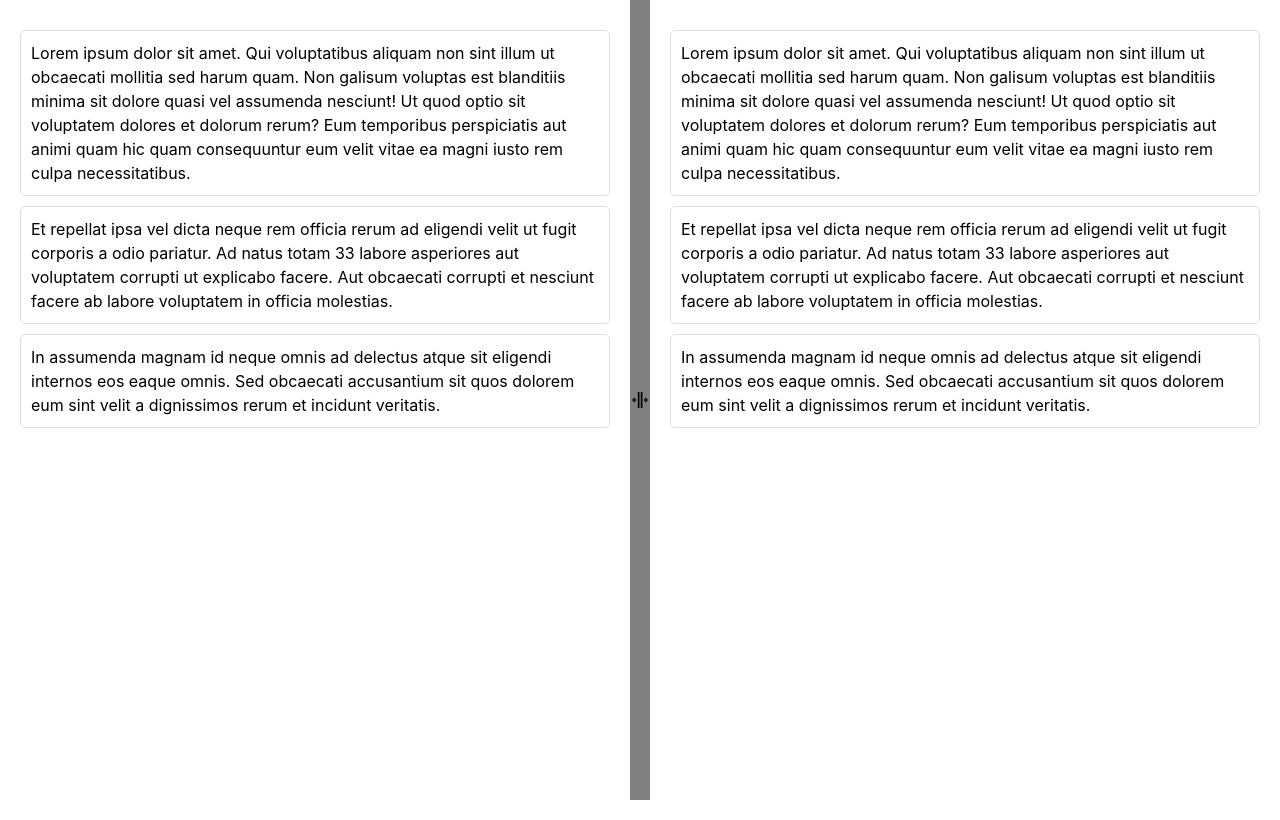
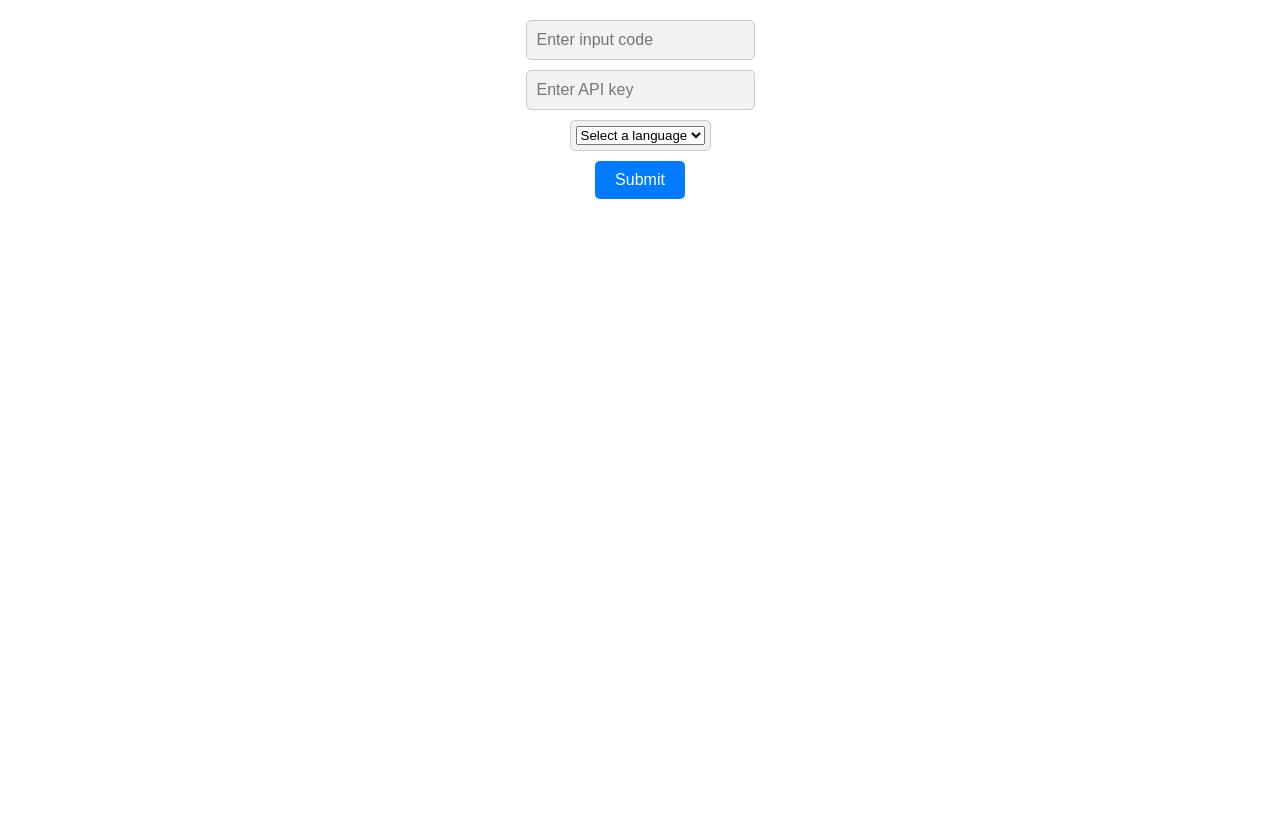
Before and after one commit to vrnprkh/HTN2023, a React (Create React App) app: page / in a window 1280 px wide. Built offline with nearby package versions, Linux system fonts and the light colour scheme.

Commit message:
visual changes

```diff
--- a/public/index.html
+++ b/public/index.html
@@ -2,14 +2,15 @@
 <html lang="en">
   <head>
     <meta charset="utf-8" />
-    <link rel="icon" href="%PUBLIC_URL%/favicon.ico" />
+    <link rel="icon" href="%PUBLIC_URL%/logo.png" />
     <meta name="viewport" content="width=device-width, initial-scale=1" />
     <meta name="theme-color" content="#000000" />
+    <title>DocUrCode</title>
     <meta
-      name="description"
-      content="Web site created using create-react-app"
+      name="DocUrCode"
+      content="HackTheNorth project by Brendan Chharawala, Jonathon Xie, Varun Parikh, Zain Salman"
     />
-    <link rel="apple-touch-icon" href="%PUBLIC_URL%/logo192.png" />
+    <link rel="apple-touch-icon" href="%PUBLIC_URL%/logo.png" />
     <!--
       manifest.json provides metadata used when your web app is installed on a
       user's mobile device or desktop. See https://developers.google.com/web/fundamentals/web-app-manifest/
@@ -18,13 +19,13 @@
     <!--
       Notice the use of %PUBLIC_URL% in the tags above.
       It will be replaced with the URL of the `public` folder during the build.
-      Only files inside the `public` folder can be referenced from the HTML.
-
+      Only files inside the `public` folder can be referenced from the HTM
       Unlike "/favicon.ico" or "favicon.ico", "%PUBLIC_URL%/favicon.ico" will
       work correctly both with client-side routing and a non-root public URL.
       Learn how to configure a non-root public URL by running `npm run build`.
     -->
-    <title>React App</title>
+
+
   </head>
   <body>
     <noscript>You need to enable JavaScript to run this app.</noscript>
--- a/src/components/Layouts/DocUrCodeLayout/DocUrCodeLayout.css
+++ b/src/components/Layouts/DocUrCodeLayout/DocUrCodeLayout.css
@@ -3,3 +3,43 @@
   height: 100%;
   width: 100%
 }
+
+.prompt-box {
+  display: flex;
+  flex-direction: column;
+  align-items: center;
+  gap: 10px;
+  margin: 20px;
+}
+
+.input-container {
+  display: flex;
+  align-items: center;
+  background-color: #f2f2f2;
+  border: 1px solid #ccc;
+  padding: 5px;
+  border-radius: 5px;
+}
+
+.input-field {
+  border: none;
+  background: none;
+  outline: none;
+  flex-grow: 1;
+  padding: 5px;
+  font-size: 16px;
+}
+
+.submit-button {
+  background-color: #007bff;
+  color: white;
+  border: none;
+  border-radius: 5px;
+  padding: 10px 20px;
+  cursor: pointer;
+  font-size: 16px;
+}
+
+.submit-button:hover {
+  background-color: #0056b3;
+}
--- a/src/components/Layouts/DocUrCodeLayout/DocUrCodeLayout.tsx
+++ b/src/components/Layouts/DocUrCodeLayout/DocUrCodeLayout.tsx
@@ -7,14 +7,87 @@ import { useState } from 'react';
 
 const DocurCodeLayout: React.FC = () => {
   const [isResizing, setIsResizing] = useState<boolean>(false);
+  const [showPrompt, setShowPrompt] = useState(true);
+  const [inputCode, setInputCode] = useState("");
+  const [apiKey, setApiKey] = useState("");
+  const [selectedLanguage, setSelectedLanguage] = useState("");
+
+
+  const handleInputCodeChange = (e: React.ChangeEvent<HTMLInputElement>) => {
+    setInputCode(e.target.value);
+  };
+
+  const handleApiKeyChange = (e: React.ChangeEvent<HTMLInputElement>) => {
+    setApiKey(e.target.value);
+  };
+
+  const handleLanguageChange = (e: React.ChangeEvent<HTMLSelectElement>) => {
+    setSelectedLanguage(e.target.value);
+    };
+
+  const handleSubmit = () => {
+    // Validate input code and API key if needed.
+    // You can add your validation logic here.
+
+    // If validation is successful, hide the prompt box.
+    setShowPrompt(false);
+
+    // Perform any necessary actions with input code and API key.
+    // For example, make API requests.
+  };
+
   return (
-    <PanelGroup direction="horizontal" className="docUrCodeLayout">
-      <DocBlock />
-      <ResizeHandle onResize={setIsResizing} />
+    <div className="App">
+      {showPrompt && (
+        <div className="prompt-box">
+          <div className="input-container">
+            <input
+              type="text"
+              placeholder="Enter input code"
+              value={inputCode}
+              onChange={handleInputCodeChange}
+              className="input-field"
+            />
+          </div>
+          <div className="input-container">
+            <input
+              type="text"
+              placeholder="Enter API key"
+              value={apiKey}
+              onChange={handleApiKeyChange}
+              className="input-field"
+            />
+          </div>
+          <div className="input-container">
+            <select
+              value={selectedLanguage}
+              onChange={handleLanguageChange}
+              className="language-dropdown"
+            >
+              <option value="">Select a language</option>
+              {/* Add options for each language */}
+              <option value="abap">ABAP</option>
+              <option value="actionscript">ActionScript</option>
+              {/* Add other languages */}
+            </select>
+          </div>
+          <button onClick={handleSubmit} className="submit-button">
+            Submit
+          </button>
+        </div>
+      )}
 
-      <DocBlock />
-    </PanelGroup>
+      {!showPrompt && (
+        <PanelGroup direction="horizontal" className="docUrCodeLayout">
+          <DocBlock />
+          <ResizeHandle onResize={setIsResizing} />
+
+          <DocBlock />
+        </PanelGroup>
+      )}
+    </div>
   );
 };
 
+
 export default DocurCodeLayout;
```
Also changed, not shown: public/logo.png (added).
